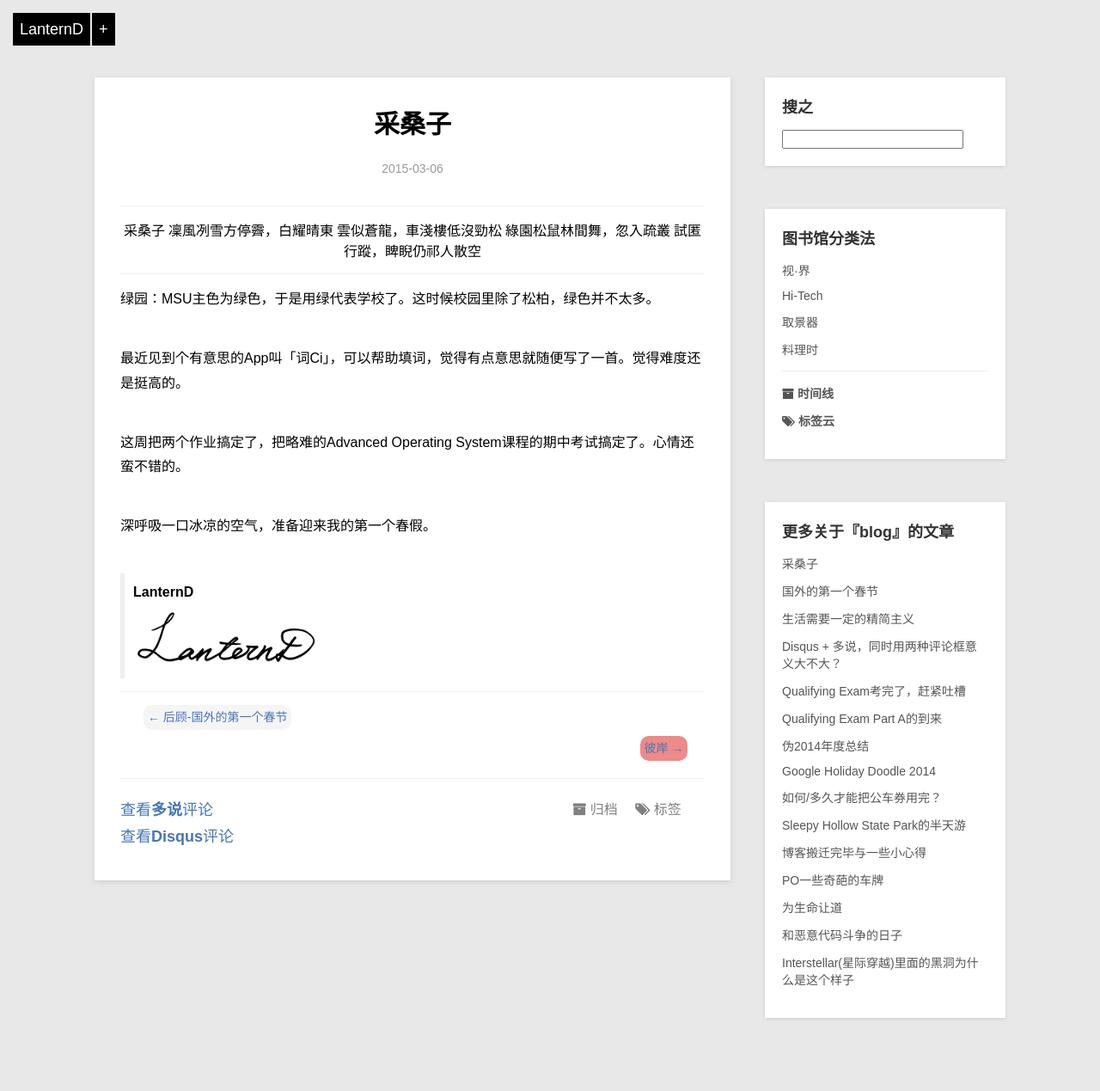
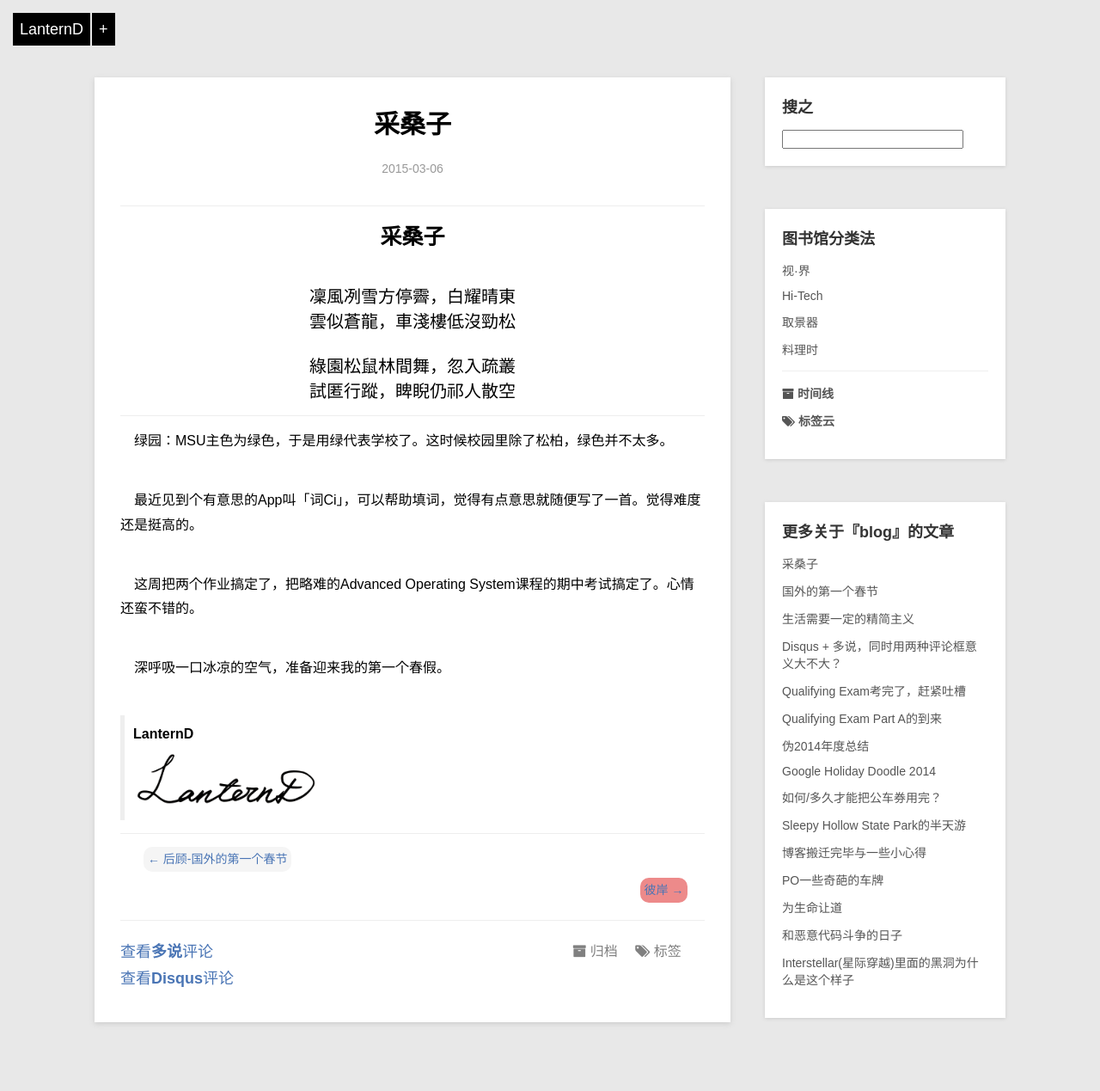
Before and after one commit to LanternD/lanternd.github.io, a Jekyll site: the page built from _posts/Witness/2015-03-06-csz-xh.md, in a window 1280 px wide. Shown: the whole page at 86% size. Built offline with Jekyll 4.4.1, drawn with Linux system fonts in a browser that asks for light colours; comment, search, counter and statistics services are not loaded; before the commit the page ends 1234 px from its top, so only the background shows below that.

Commit message:
Update post: csz-xh

```diff
--- a/_posts/Witness/2015-03-06-csz-xh.md
+++ b/_posts/Witness/2015-03-06-csz-xh.md
@@ -12,22 +12,22 @@ date: 2015-03-06 20:25:00
 
 <div class="poem">
 
-采桑子
+<h6>采桑子</h6><br>
 
-凜風冽雪方停霽，白耀晴東
-雲似蒼龍，車淺樓低沒勁松
-
-綠園松鼠林間舞，忽入疏叢
-試匿行蹤，睥睨仍祁人散空
+凜風冽雪方停霽，白耀晴東<br>
+雲似蒼龍，車淺樓低沒勁松<br>
+<br>
+綠園松鼠林間舞，忽入疏叢<br>
+試匿行蹤，睥睨仍祁人散空<br>
 
 </div>
 
 -----
 
-绿园：MSU主色为绿色，于是用绿代表学校了。这时候校园里除了松柏，绿色并不太多。
+　绿园：MSU主色为绿色，于是用绿代表学校了。这时候校园里除了松柏，绿色并不太多。
 
-最近见到个有意思的App叫「词Ci」，可以帮助填词，觉得有点意思就随便写了一首。觉得难度还是挺高的。
+　最近见到个有意思的App叫「词Ci」，可以帮助填词，觉得有点意思就随便写了一首。觉得难度还是挺高的。
 
-这周把两个作业搞定了，把略难的Advanced Operating System课程的期中考试搞定了。心情还蛮不错的。
+　这周把两个作业搞定了，把略难的Advanced Operating System课程的期中考试搞定了。心情还蛮不错的。
 
-深呼吸一口冰凉的空气，准备迎来我的第一个春假。
+　深呼吸一口冰凉的空气，准备迎来我的第一个春假。
--- a/css/default.css
+++ b/css/default.css
@@ -459,4 +459,9 @@ div .cuisine-title h2{
 .poem {
     font-family: "STFangsong";
     text-align: center;
+    font-size: 20px;
 }
+
+.poem h6 {
+    font-size: 25px;
+}
```
